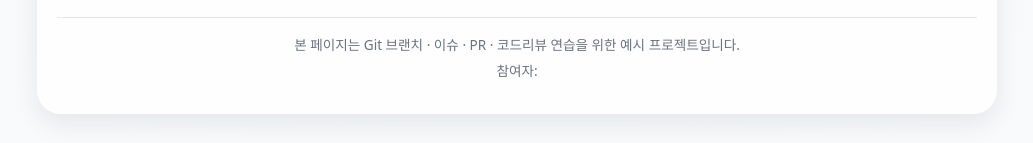
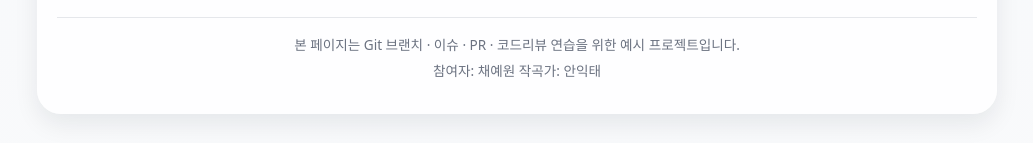
Before and after one commit to ChimaekMeeting/git-practice, a plain HTML site: page public/index.html in a window 1280 px wide. Shown: the part 826-969 px from the top of the page, without its empty margins (123-1156 px from the left). Drawn offline with Linux system fonts and the light colour scheme.

Commit message:
애국가

```diff
--- a/public/components/footer.html
+++ b/public/components/footer.html
@@ -2,6 +2,6 @@
 <section class="page-footer">
   <p>본 페이지는 Git 브랜치 · 이슈 · PR · 코드리뷰 연습을 위한 예시 프로젝트입니다.</p>
   <p>
-    참여자:
+    참여자: 채예원 작곡가: 안익태
   </p>
 </section>
```
